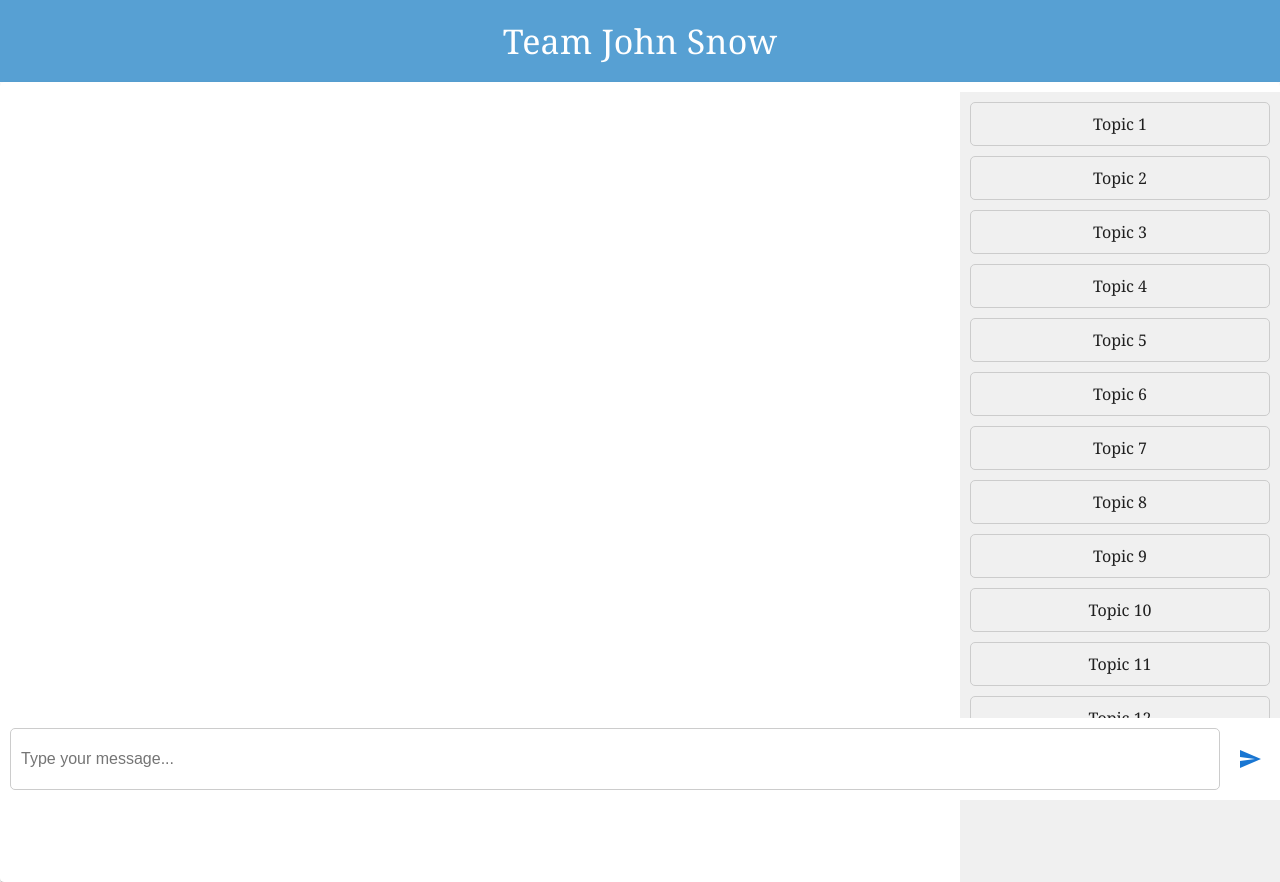
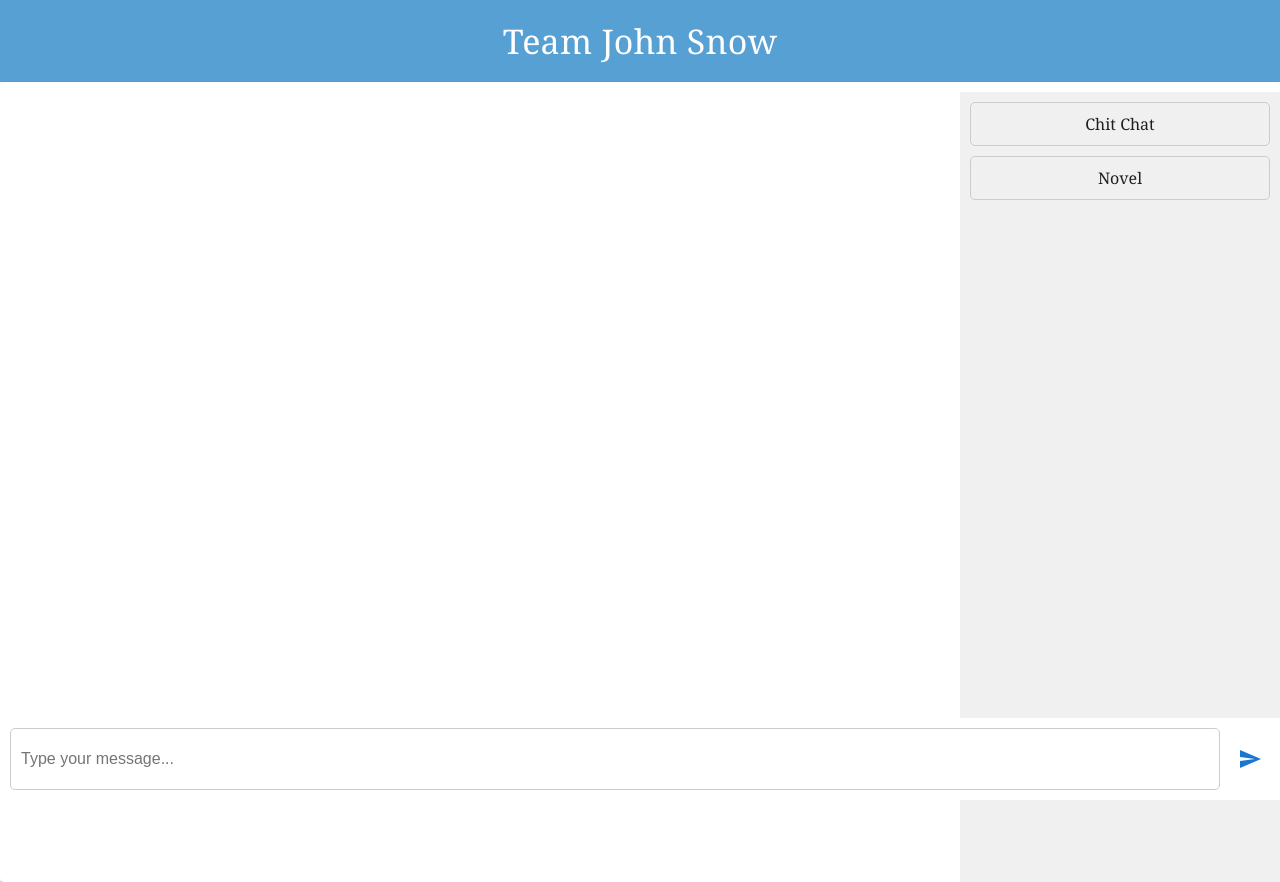
Before and after one commit to SanjanaPrasad13/chatbotv1, a React (Create React App) app: page / in a window 1280 px wide. Built offline with nearby package versions, Linux system fonts and the light colour scheme.

Commit message:
Modified the options

```diff
--- a/src/App.js
+++ b/src/App.js
@@ -11,18 +11,8 @@ const App = () => {
   const [currentOption, setCurrentOption] = useState('All'); // Default option
   const [inputValue, setInputValue] = useState(''); // Added state for input value
   const [isLoading, setIsLoading] = useState(false);
-  const options = ["Topic 1",
-    "Topic 2",
-    "Topic 3",
-    "Topic 4",
-    "Topic 5",
-    "Topic 6",
-    "Topic 7",
-    "Topic 8",
-    "Topic 9",
-    "Topic 10",
-    "Topic 11",
-    "Topic 12"]; // Your topics
+  const options = ["Chit Chat",
+    "Novel"]; // Your topics
 
   const handleSendMessage = (messageText) => {
     if (messageText.trim()) {
```
